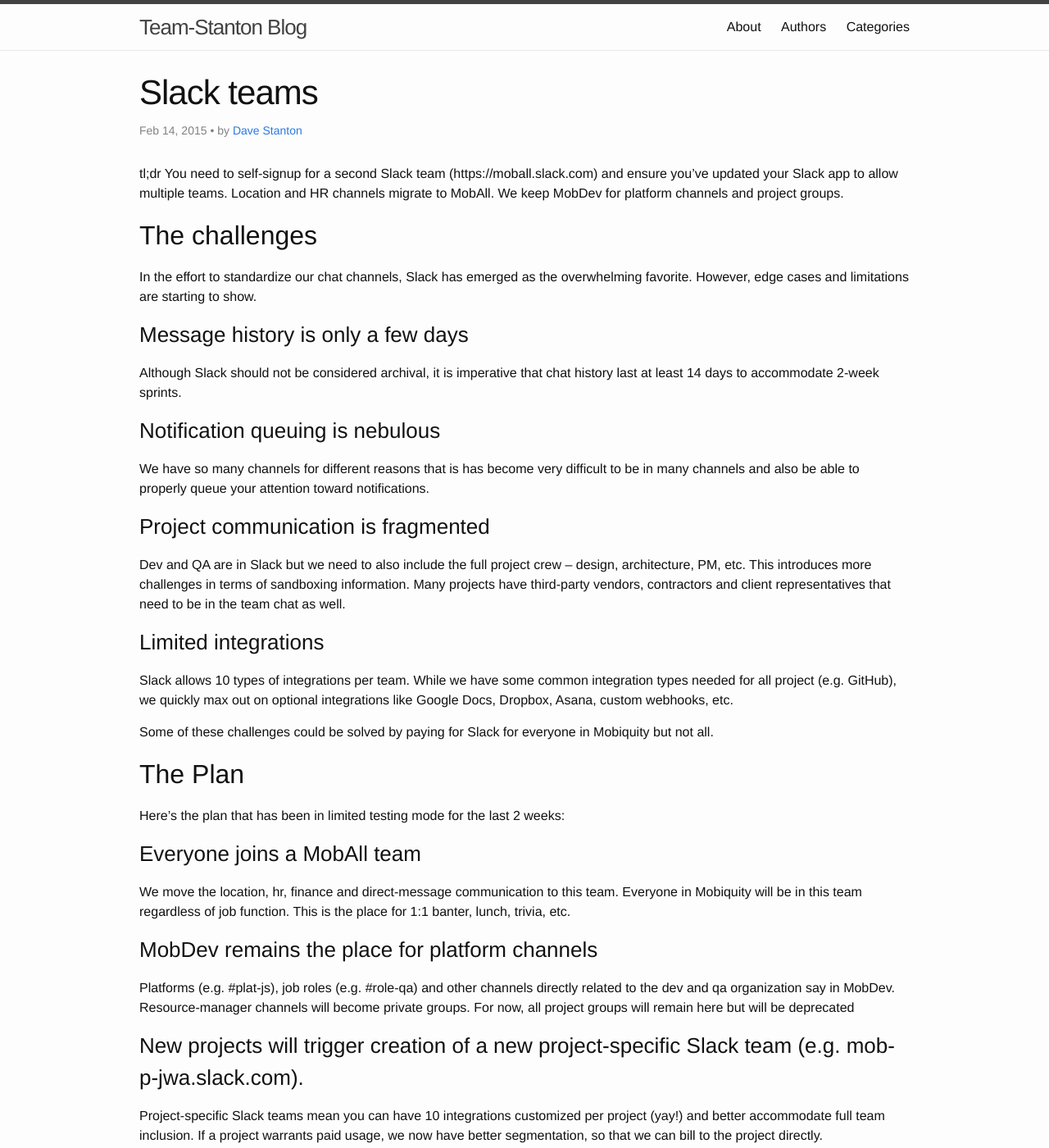
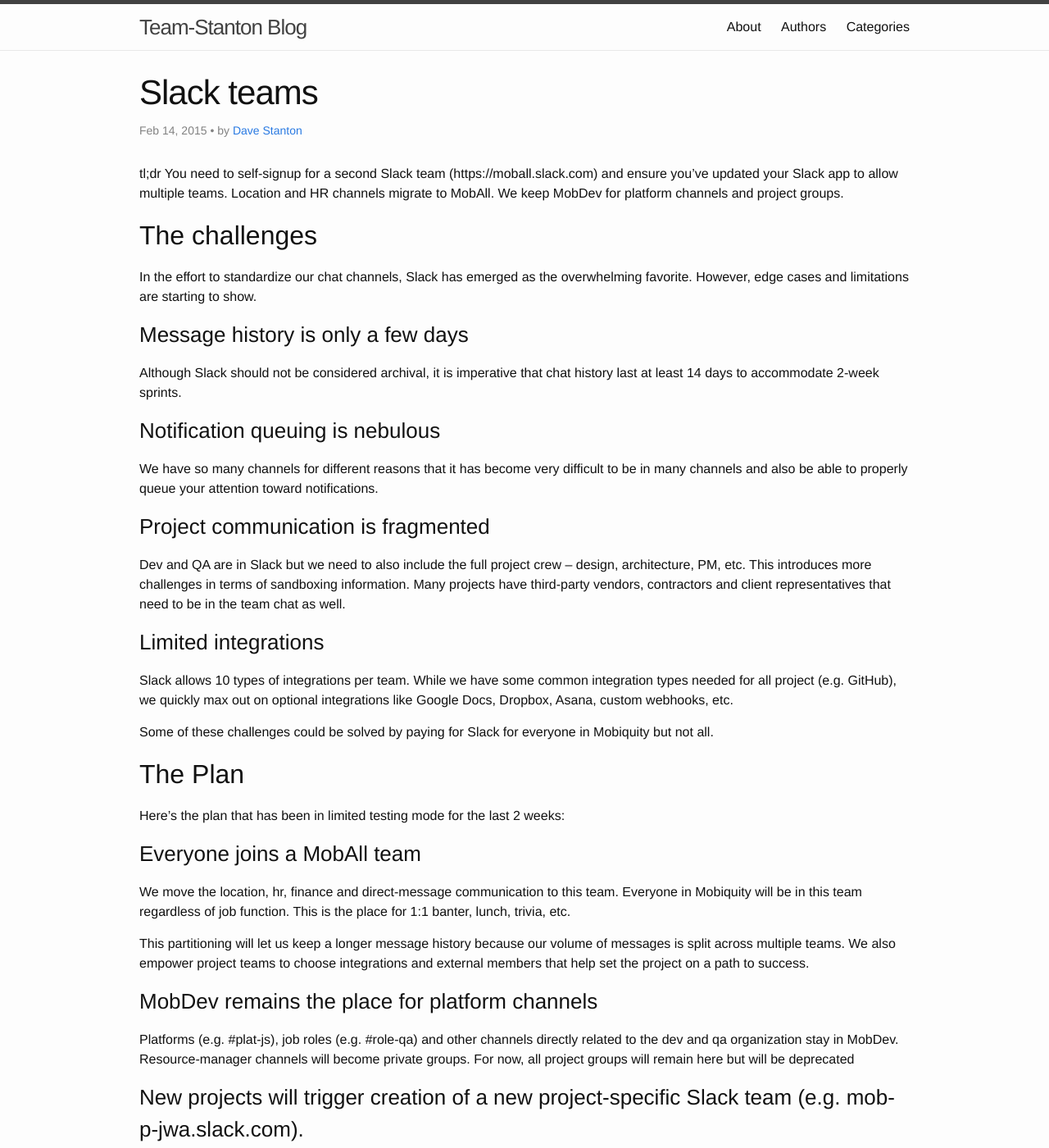
Before and after one commit to ajcrites/team-stanton, a Jekyll site: the page built from _posts/2015-03-03-slack-teams.markdown, in a window 1280 px wide and 1400 px high. Shown: the whole window at 82% size. Built offline with Jekyll 4.4.1, drawn with Linux system fonts in a browser that asks for light colours.

Commit message:
typo fixes and message count clarification.

```diff
--- a/_posts/2015-03-03-slack-teams.markdown
+++ b/_posts/2015-03-03-slack-teams.markdown
@@ -18,7 +18,7 @@
 
 ### Notification queuing is nebulous
 
-We have so many channels for different reasons that is has become very difficult to be in many channels and also be able to properly queue your attention toward notifications.
+We have so many channels for different reasons that it has become very difficult to be in many channels and also be able to properly queue your attention toward notifications.
 
 ### Project communication is fragmented
 
@@ -38,9 +38,11 @@
 
 We move the location, hr, finance and direct-message communication to this team. Everyone in Mobiquity will be in this team regardless of job function. This is the place for 1:1 banter, lunch, trivia, etc.
 
+This partitioning will let us keep a longer message history because our volume of messages is split across multiple teams. We also empower project teams to choose integrations and external members that help set the project on a path to success.
+
 ### MobDev remains the place for platform channels
 
-Platforms (e.g. #plat-js), job roles (e.g. #role-qa) and other channels directly related to the dev and qa organization say in MobDev. Resource-manager channels will become private groups. For now, all project groups will remain here but will be deprecated
+Platforms (e.g. #plat-js), job roles (e.g. #role-qa) and other channels directly related to the dev and qa organization stay in MobDev. Resource-manager channels will become private groups. For now, all project groups will remain here but will be deprecated
 
 ### New projects will trigger creation of a new project-specific Slack team (e.g. mob-p-jwa.slack.com).
 
```
